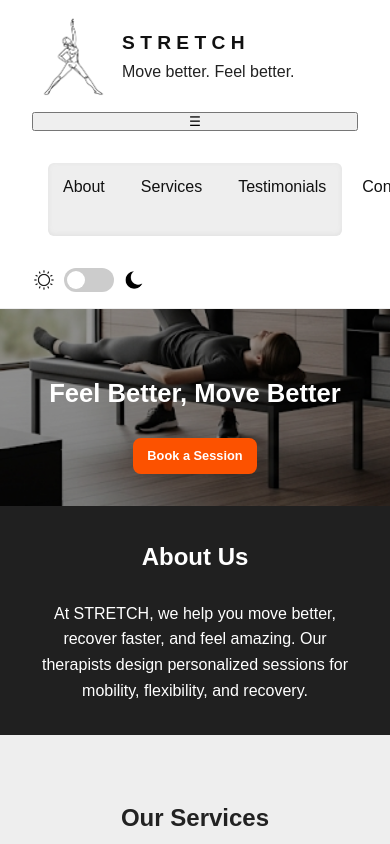
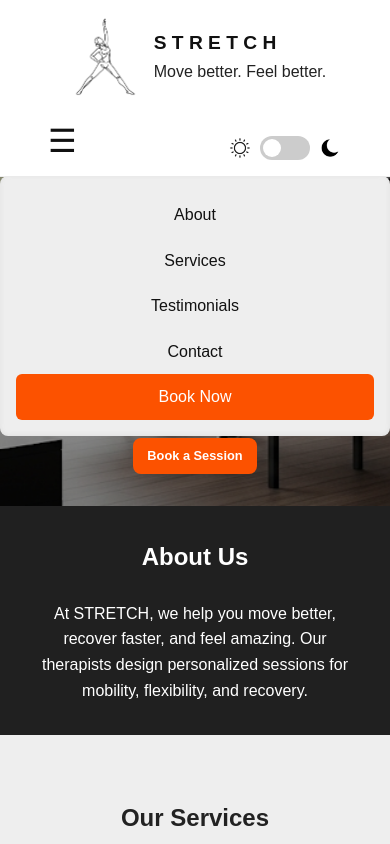
Before and after one commit to Rjcrj2929/Stretch, a plain HTML site: page index.html in a window 390 px wide. Both pictures are taken after a click on the button "Toggle menu". Shown: the top 844 px of the page. Drawn offline with Linux system fonts and the light colour scheme.

Commit message:
Update style.css

```diff
--- a/style.css
+++ b/style.css
@@ -77,6 +77,15 @@ header nav a {
   font-weight: 500;
   padding: 8px 15px;
 
+}
+
+.menu-toggle {
+  display: none;
+  font-size: 2rem;
+  background: none;
+  border: none;
+  cursor: pointer;
+  color: #111;
 }
 
 header nav a:hover {
@@ -497,20 +506,50 @@ footer .copyright {
   /* Header */
   header {
     flex-direction: column;
-    align-items: stretch;
-    padding: 1rem 2rem;
+    align-items: center;
+    padding: 1rem 2rem 5rem;
     gap: 1rem;
   }
 
+/* Position hamburger bottom-left */
+.menu-toggle {
+  position: absolute;
+  bottom: 1rem;
+  left: 3rem;
+  display: block;
+  font-size: 2rem;
+  z-index: 1001;
+}
+
+/* Position theme switcher bottom-right */
+header > .theme-switch-wrapper {
+  position: absolute;
+  bottom: 1rem;
+  right: 3rem;
+  display: flex;
+  justify-content: flex-end;
+}
+
   header nav {
-    flex-direction: row;
-    justify-content: space-between;
-    gap: 1rem;
-    margin: 1rem;
+    display: none; /* hide nav by default */
+    flex-direction: column;
+    background-color: #eeeeee;
+    padding: 1rem;
+    border-radius: 8px;
+    position: absolute;
+    top: 100%; /* below header */
+    left: 0;
+    right: 0;
+    z-index: 999;
   }
 
-  header nav a{
-    padding: 6px 10px;
+    header nav.show {
+    display: flex; /* show when toggled */
+    }
+
+ header nav a {
+    padding: 10px;
+    text-align: center;
     border-radius: 4px;
   }
 
@@ -518,12 +557,17 @@ footer .copyright {
     background-color: #2c2c2c;
   }
 
-  .right-buttons {
-    position: absolute;  /* take it out of normal flow */
-    top: 1rem;           /* place it near the top */
-    right: 1rem;         /* align to the right */
-    margin: 0;           /* remove extra margins */
-    gap: 0.5rem;
+    body.dark-mode header nav {
+    background-color: #2c2c2c;
+  }
+
+
+
+    /* Put the switcher inside nav at the bottom */
+  nav .theme-switch-wrapper {
+    display: flex;
+    justify-content: center;
+    margin-top: 1rem;
   }
 
   /* Hero */
```
